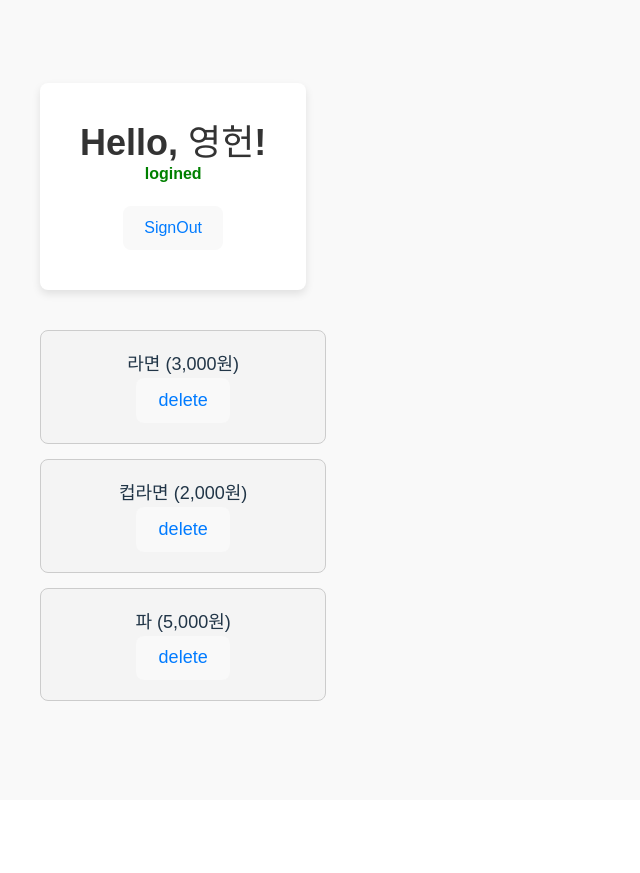
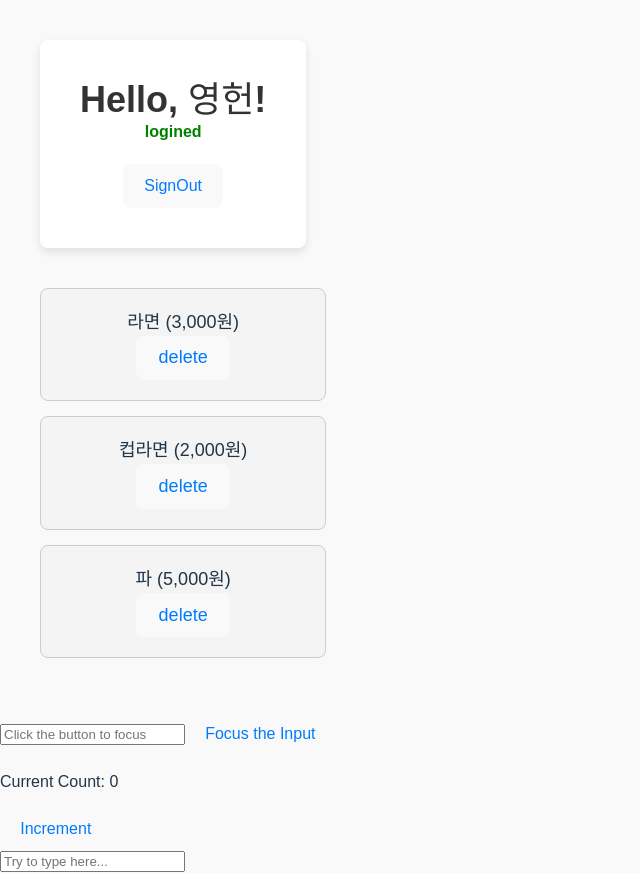
Before and after one commit to yoounyoungheon/hana-git-prac, a React (Vite) app in the folder sample/: page / in a window 1280 px wide. Shown: the whole page, without its empty margins (0-640 px from the left). Before the commit the page ends 800 px from the top, so only its background shows below. Built offline with nearby package versions, Linux system fonts and the light colour scheme.

Commit message:
usr ref practice

```diff
--- a/sample/src/App.tsx
+++ b/sample/src/App.tsx
@@ -2,6 +2,9 @@ import { useState } from "react";
 import My from "./components/My";
 import "./App.css";
 import { Session } from "./utils/type";
+import FocusInput from "./components/FocusInput";
+import ClickCounter from "./components/ClickCount";
+import PreventTyping from "./components/PreventTyping";
 
 const SampleSession: Session = {
   loginUser: { id: 1, name: "영헌"},
@@ -37,8 +40,13 @@ function App() {
   }
 
   return (
+    <div>
     <div className="app-container">
       <My session={session} logout={logout} login={login} removeCartItem={removeCartItem}></My>
+    </div>
+    <FocusInput/>
+    <ClickCounter/>
+    <PreventTyping/>
     </div>
   );
 }
--- /dev/null
+++ b/sample/src/components/ClickCount.tsx
@@ -0,0 +1,24 @@
+import React, { useState, useRef } from "react";
+
+function ClickCounter() {
+  const [count, setCount] = useState(0);
+  // 여기에 useRef 훅을 사용하여 이전 클릭 수를 저장할 참조 변수를 선언하세요.
+  const prevCountRef = useRef(0);
+
+  const handleClick = () => {
+    // 여기에 이전 클릭 수를 업데이트하고, 콘솔에 현재 및 이전 클릭 수를 출력하는 코드를 작성하세요.
+    console.log(`이전 카운트 ${prevCountRef.current}`);
+    setCount(count + 1);
+
+    prevCountRef.current = count + 1;
+  };
+
+  return (
+    <div>
+      <p>Current Count: {count}</p>
+      <button onClick={handleClick}>Increment</button>
+    </div>
+  );
+}
+
+export default ClickCounter;
--- /dev/null
+++ b/sample/src/components/FocusInput.tsx
@@ -0,0 +1,24 @@
+import React, { useRef } from 'react';
+
+function FocusInput() {
+  // useRef 훅을 사용하여 input 요소를 참조할 변수를 선언
+  const inputRef = useRef<HTMLInputElement>(null);
+  // inputRef 객체: inputRef.current를 null로 초기화
+  // inputRef 객페는 DOM요소를 참조해 input과 같은 요소레 접근 및 조작 가능
+  // ref 객체는 컴포넌트의 전 생애주기 동안 유지
+
+  const handleClick = () => {
+    if (inputRef.current) {
+      inputRef.current.focus();
+    }
+  };
+
+  return (
+    <div>
+      <input ref={inputRef} type="text" placeholder="Click the button to focus" />
+      <button onClick={handleClick}>Focus the Input</button>
+    </div>
+  );
+}
+
+export default FocusInput;
--- /dev/null
+++ b/sample/src/components/PreventTyping.tsx
@@ -0,0 +1,23 @@
+import React, { useRef } from 'react';
+
+function PreventTyping() {
+  // 여기에 useRef 훅을 사용하여 input 요소를 참조할 변수를 선언하세요.
+  const inputRef = useRef<HTMLInputElement>(null);
+
+  // 여기에 input 요소의 입력을 방지하고 "Stop typing!" 메시지를 표시하세요.
+  const handleInput = (e: React.ChangeEvent<HTMLInputElement>) => {
+    if(inputRef.current){
+        e.preventDefault();
+        inputRef.current.value = "Stop Typing !"
+        alert("Stop typing!")
+    }
+  };
+
+  return (
+    <div>
+      <input ref = {inputRef} type="text" placeholder="Try to type here..." onInput={handleInput} />
+    </div>
+  );
+}
+
+export default PreventTyping;
```
